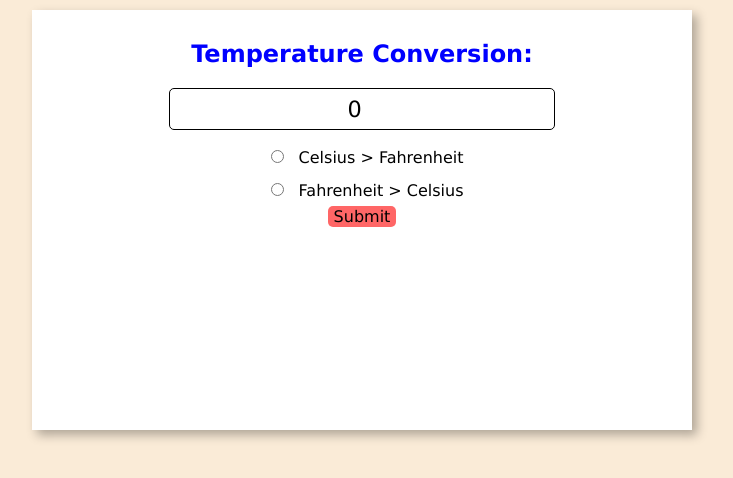
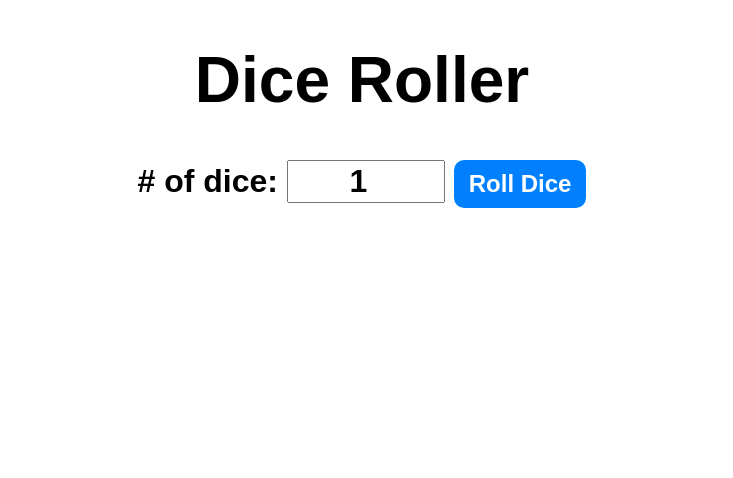
Before and after one commit to OnetoTommy/Program-Language, a plain HTML site: page JS/index.html in a window 1280 px wide. Shown: the whole page, without its empty margins (278-1011 px from the left). Drawn offline with Linux system fonts and the light colour scheme.

Commit message:
Dice Roller

```diff
--- a/JS/index.html
+++ b/JS/index.html
@@ -8,8 +8,19 @@
 
 </head>
 <body>
+  <!-- dice roller -->
+   <div id="container">
+    <h1>Dice Roller</h1>
+    <label for="dice"># of dice:</label>
+    <input type="number" name="" id="numOfDice" value="1" min="1" max="6">
+    <button onclick="rollDice()">Roll Dice</button>
+    <div id="diceResult"></div>
+    <div id="diceImage"></div>
+   </div>
+
+
 <!-- temperature conversion program -->
- <div class="container">
+ <!-- <div class="container">
   <h2 id="title">Temperature Conversion:</h2>
   <input type="number" value="0" id="temperature"><br>
   <input type="radio" class="type" name="type" id="option1">
@@ -18,7 +29,7 @@
   <label for="option2">Fahrenheit > Celsius</label><br>
   <button id="submit">Submit</button><br>
   <p id="result"></p>
- </div>
+ </div> -->
 
 
   <!-- <label for="checkbox">Subscribe</label>
--- a/JS/script.js
+++ b/JS/script.js
@@ -1,31 +1,138 @@
+/*
+Dice roller
+*/
+
+function rollDice(){
+  const numOfDice = document.getElementById("numOfDice").value;
+  const diceResult = document.getElementById("diceResult");
+  const diceImage = document.getElementById("diceImage");
+  const values = [];
+  const images = [];
+
+  for(let i = 0; i < numOfDice; i++){
+    const value = Math.floor(Math.random() * 6) + 1;
+    values.push(value);
+    images.push(`<img src = "dice_images/${value}.png">`)
+  }
+  // console.log(values);
+  diceResult.textContent = `Dice: ${values.join(', ')}`;
+  diceImage.innerHTML = images.join('');
+
+}
+
+
+
+
+/*
+spread operator = ...
+allows an iterable such as an array
+or string to be expanded into sperate elements
+unpacks the elements
+
+rest parameters = (...rest) allow a function work with a variable
+number of arguments by bundling them into an array
+
+rest and spread do the opposite
+spread = expands an array into seperate elements
+rest = bundles seperate elements into array
+*/
+// let numbers = [1, 2, 3, 4, 5];
+// console.log(...numbers); //1 2 3 4 5
+
+// let max = Math.max(...numbers)
+// let min = Math.min(...numbers)
+// let username = "Bro Code";
+// let letters = [...username].join("-");
+// let fruits = ["apple", "banana"];
+// let vegatables = ["carrots", "celery", "potatoes"]
+// // console.log(max);
+// // console.log(min);
+// // console.log(letters);
+// let foods = [...fruits, ...vegatables, "eggs"]; //6) ['apple', 'banana', 'carrots', 'celery', 'potatoes', 'eggs']
+// console.log(foods);
+// console.log(...fruits);
+
+// // rest part
+// const food1 = "pizza0";
+// const food2 = "pizza1";
+// const food3 = "pizza2";
+// const food4 = "pizza3";
+// const food5 = "pizza4";
+
+// function getFood(...foods){
+//   return foods;
+// }
+// const food = getFood(food1, food2, food3);
+// console.log(food);
+// console.log(...food1);
+
+
+// function sum(...numbers){
+//   let result = 0;
+//   for(let number of numbers){
+//     result += number;
+//   }
+//   return result;
+// }
+
+// const total = sum(1, 2, 3);
+// console.log(`Your total is $${total}`);
+
+
+// // combine string
+
+// function combineStrings(...strings){
+//   return strings.join(" ");
+// }
+
+// const fullName = combineStrings("Tom", "Chen");
+// console.log(fullName);
+
+
+
+
+
+
+
+
+
+
+
+
+
+
+
+
+
+
 /*
 array = a variable like structure that can hold more than 1 value
 */
-let fruits = ["apple", "banana"];
-// fruits.push("coconut"); //add
-// fruits.pop(); // delete the last element
-// fruits.unshift("mango"); // add the element on the first position
-// fruits.shift(); //delete the first element
-// console.log(fruits[0]);
-// let numOfFruits = fruits.length;
-// console.log(numOfFruits);
-// let index = fruits.indexOf("apple");
-// console.log(index);
+// let fruits = ["apple", "banana"];
+// // fruits.push("coconut"); //add
+// // fruits.pop(); // delete the last element
+// // fruits.unshift("mango"); // add the element on the first position
+// // fruits.shift(); //delete the first element
+// // console.log(fruits[0]);
+// // let numOfFruits = fruits.length;
+// // console.log(numOfFruits);
+// // let index = fruits.indexOf("apple");
+// // console.log(index);
 
-let number = [1, 2, 4, 3, 7, 5]
-fruits.sort();
-number.sort()
-number.reverse();
-// number.sort().reverse();
+// let number = [1, 2, 4, 3, 7, 5]
+// fruits.sort();
+// number.sort()
+// number.reverse();
+// // number.sort().reverse();
 
-for(let i = 0; i < fruits.length; i++){
-  console.log(fruits[i]);
-}
+// for(let i = 0; i < fruits.length; i++){
+//   console.log(fruits[i]);
+// }
 
-for(let i = number.length - 1; i >= 0; i--){
-  console.log(number[i]);
+// for(let i = number.length - 1; i >= 0; i--){
+//   console.log(number[i]);
 
-}
+// }
 
 
 
--- a/JS/style.css
+++ b/JS/style.css
@@ -1,71 +1,37 @@
-*{
-  font-family: Verdana, Geneva, Tahoma, sans-serif;
-  margin: 0cap;
-  /* font-size: 1em; */
-}
-body{
-  display: flex;
-  justify-content: center;
-  background-color: antiquewhite;
-}
-.container{
+#container{
+  font-family: Arial, Helvetica, sans-serif;
   text-align: center;
-  background-color: white;
-  height: 400px;
-  width: 50%;
-  margin-top: 10px;
-  padding: 10px;
-  box-shadow: 5px 5px 10px hsl(0, 0%, 0%, 0.3);
-}
-#temperature{
-  border: 1px solid black;
-  border-radius: 5px;
-  margin-bottom: 10px;
-  font-size: 1.4rem;
-  height: 40px;
-  width: 60%;
-  text-align: center;
-  padding: 0%;
-}
-.type{
-  font-size: 1.4rem;
-  font-weight: bold;
-  margin: 10px;
-
-}
-h2{
-  color: blue;
-  margin: 20px;
-
+  font-size: 2rem;
+  font-weight: bold
 }
 
-#submit{
-  background-color: hsl(0, 100%, 70%);
+button{
+  font-size: 1.5rem;
+  padding: 10px 15px;
+  border-radius: 10px;
   border: none;
-  font-size: 1rem;
-  border-radius: 5px;
+  background-color: hsl(210, 100%, 50%);
+  color: white;
+  font-weight: bold;
+  cursor: pointer;
+}
+button:hover{
+  background-color: hsl(210, 100%, 60%);
+}
+button:hover{
+  background-color: hsl(210, 100%, 70%);
 }
 
-
-/* #countLable{
-  display: block;
+input{
+  font-size: 2rem;
+  width: 150px;
   text-align: center;
-  font-size: 10rem;
-  font-family: "Helvetica Neue", Helvetica, sans-serif;
+  font-weight: bold;
 }
-#buttonContainer{
-  text-align: center;
+#diceResult{
+  margin: 25px;
 }
-.button{
-  padding: 10px 20px;
-  font-size: 1rem;
-  color: aqua;
-  background-color: black;
-  border: 0cap;
-  cursor: pointer;
-  transition: background-color 0.25s;
+#diceImage{
+  width: 150px;
+  margin: 5px;
 }
-.button:hover{
-  background-color: aquamarine;
-  color: black;
-} */
```
Also changed, not shown: JS/dice_images/1.png (added), JS/dice_images/2.png (added), JS/dice_images/3.png (added), JS/dice_images/4.png (added), JS/dice_images/5.png (added), JS/dice_images/6.png (added).
